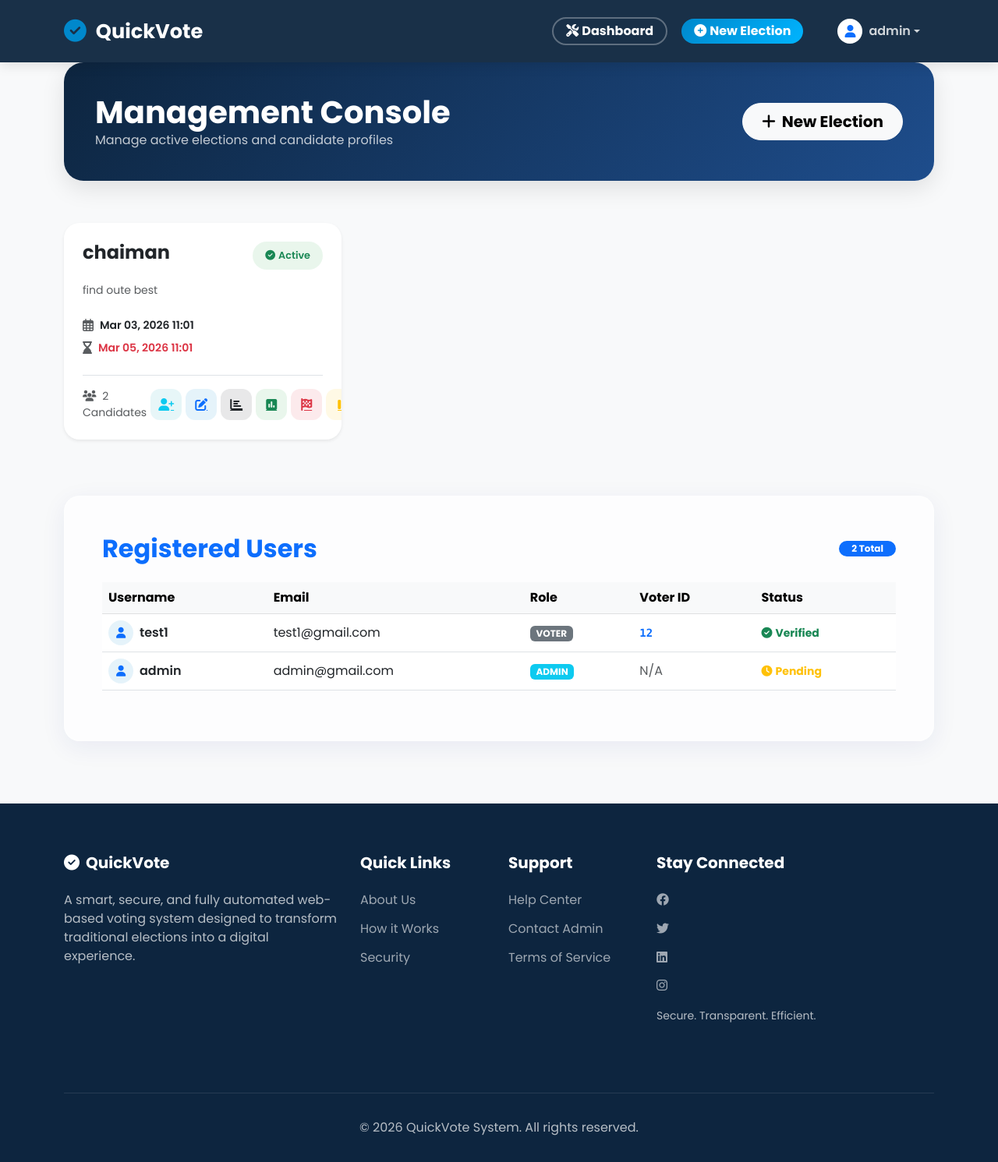
After one commit to syampencfraft/quick-vote, a Django app: page /admin-dashboard/ in a window 1280 px wide. The commit adds this page. Shown: the whole page at 78% size. Run offline with Django 5.2, Linux system fonts and the light colour scheme; a user stored in the database is signed in; data comes from the database, SQL or seed files in the repository; both versions use the stored data as it was after the commit.

Commit message:
Enhancement: Admin management system, role-based access control, and election lifecycle management

```diff
--- a/election/models.py
+++ b/election/models.py
@@ -7,6 +7,7 @@ class Election(models.Model):
     start_date = models.DateTimeField()
     end_date = models.DateTimeField()
     is_active = models.BooleanField(default=True)
+    results_published = models.BooleanField(default=False)
 
     def __str__(self):
         return self.title
--- a/election/urls.py
+++ b/election/urls.py
@@ -11,5 +11,12 @@ urlpatterns = [
     path('<int:election_id>/verify/', views.verify_face, name='verify_face'),
     path('<int:election_id>/vote/', views.cast_vote, name='cast_vote'),
     path('<int:election_id>/results/', views.election_results, name='election_results'),
+    path('admin-dashboard/', views.admin_dashboard, name='admin_dashboard'),
+    path('election/add/', views.add_election, name='add_election'),
+    path('election/<int:election_id>/edit/', views.edit_election, name='edit_election'),
+    path('election/<int:election_id>/toggle/', views.toggle_election, name='toggle_election'),
+    path('election/<int:election_id>/candidate/add/', views.add_candidate, name='add_candidate'),
+    path('election/<int:election_id>/toggle-results/', views.toggle_results, name='toggle_results'),
+    path('election/<int:election_id>/finish/', views.finish_election, name='finish_election'),
     path('feedback/', views.feedback_view, name='feedback'),
 ]
--- a/election/views.py
+++ b/election/views.py
@@ -7,17 +7,24 @@ from .models import Election, Candidate, Vote
 from users.utils_face import compare_faces
 from django.core.files.base import ContentFile
 import base64
+from django.contrib.auth.decorators import user_passes_test
+from users.models import User
+from .forms import ElectionForm, CandidateForm
 
 
 def first(request):
     return render(request, 'election/first_page.html')
 
 def election_list(request):
+    if request.user.is_authenticated and request.user.role == User.Role.ADMIN:
+        return redirect('admin_dashboard')
     elections = Election.objects.filter(is_active=True)
     return render(request, 'election/index.html', {'elections': elections})
 
 @login_required
 def election_detail(request, election_id):
+    if request.user.role == User.Role.ADMIN:
+        return redirect('admin_dashboard')
     election = get_object_or_404(Election, pk=election_id)
     candidates = election.candidates.all()
 
@@ -32,6 +39,8 @@ def election_detail(request, election_id):
 
 @login_required
 def verify_face(request, election_id):
+    if request.user.role == User.Role.ADMIN:
+        return JsonResponse({'success': False, 'message': 'Admins cannot participate in elections.'})
     if request.method == 'POST':
         image_data = request.POST.get('image')
 
@@ -69,6 +78,9 @@ def verify_face(request, election_id):
 
 @login_required
 def cast_vote(request, election_id):
+    if request.user.role == User.Role.ADMIN:
+        messages.error(request, "Admins cannot participate in elections.")
+        return redirect('admin_dashboard')
     if request.method == 'POST':
         election = get_object_or_404(Election, pk=election_id)
         candidate_id = request.POST.get('candidate')
@@ -97,6 +109,12 @@ def cast_vote(request, election_id):
 @login_required
 def election_results(request, election_id):
     election = get_object_or_404(Election, pk=election_id)
+
+    # Only Admin can see results if they aren't published yet
+    if not election.results_published and request.user.role != User.Role.ADMIN:
+        messages.warning(request, "Results for this election have not been published yet.")
+        return redirect('election_list')
+
     candidates = election.candidates.all()
 
     results = []
@@ -120,6 +138,89 @@ def election_results(request, election_id):
         'total_votes': total_votes
     })
 
+@login_required
+@user_passes_test(lambda u: u.role == User.Role.ADMIN)
+def admin_dashboard(request):
+    elections = Election.objects.all().order_by('-start_date')
+    users = User.objects.all().order_by('-date_joined')
+    return render(request, 'election/admin_dashboard.html', {
+        'elections': elections,
+        'users': users
+    })
+
+@login_required
+@user_passes_test(lambda u: u.role == User.Role.ADMIN)
+def add_election(request):
+    if request.method == 'POST':
+        form = ElectionForm(request.POST)
+        if form.is_valid():
+            form.save()
+            messages.success(request, "Election created successfully!")
+            return redirect('admin_dashboard')
+    else:
+        form = ElectionForm()
+    return render(request, 'election/election_form.html', {'form': form, 'title': 'Create New Election'})
+
+@login_required
+@user_passes_test(lambda u: u.role == User.Role.ADMIN)
+def edit_election(request, election_id):
+    election = get_object_or_404(Election, pk=election_id)
+    if request.method == 'POST':
+        form = ElectionForm(request.POST, instance=election)
+        if form.is_valid():
+            form.save()
+            messages.success(request, "Election updated successfully!")
+            return redirect('admin_dashboard')
+    else:
+        form = ElectionForm(instance=election)
+    return render(request, 'election/election_form.html', {'form': form, 'title': 'Edit Election'})
+
+@login_required
+@user_passes_test(lambda u: u.role == User.Role.ADMIN)
+def add_candidate(request, election_id):
+    election = get_object_or_404(Election, pk=election_id)
+    if request.method == 'POST':
+        form = CandidateForm(request.POST, request.FILES)
+        if form.is_valid():
+            candidate = form.save(commit=False)
+            candidate.election = election
+            candidate.save()
+            messages.success(request, f"Candidate added to {election.title}")
+            return redirect('admin_dashboard')
+    else:
+        form = CandidateForm()
+    return render(request, 'election/candidate_form.html', {'form': form, 'election': election})
+
+@login_required
+@user_passes_test(lambda u: u.role == User.Role.ADMIN)
+def toggle_election(request, election_id):
+    election = get_object_or_404(Election, pk=election_id)
+    election.is_active = not election.is_active
+    election.save()
+    status = "activated" if election.is_active else "deactivated"
+    messages.success(request, f"Election {status} successfully!")
+    return redirect('admin_dashboard')
+
+@login_required
+@user_passes_test(lambda u: u.role == User.Role.ADMIN)
+def toggle_results(request, election_id):
+    election = get_object_or_404(Election, pk=election_id)
+    election.results_published = not election.results_published
+    election.save()
+    status = "published" if election.results_published else "hidden"
+    messages.success(request, f"Election results are now {status}!")
+    return redirect('admin_dashboard')
+
+@login_required
+@user_passes_test(lambda u: u.role == User.Role.ADMIN)
+def finish_election(request, election_id):
+    election = get_object_or_404(Election, pk=election_id)
+    election.is_active = False
+    election.results_published = True
+    election.save()
+    messages.success(request, f"Election '{election.title}' has been finished and results are now public!")
+    return redirect('admin_dashboard')
+
 def feedback_view(request):
     from .models import Feedback
     if request.method == 'POST':
--- a/smart_vote/settings.py
+++ b/smart_vote/settings.py
@@ -132,3 +132,6 @@ DEFAULT_AUTO_FIELD = 'django.db.models.BigAutoField'
 
 # Email Backend for development (prints to console)
 EMAIL_BACKEND = 'django.core.mail.backends.console.EmailBackend'
+
+LOGIN_URL = '/users/login/'
+LOGIN_REDIRECT_URL = '/'
--- a/templates/base.html
+++ b/templates/base.html
@@ -246,9 +246,24 @@
             <div class="collapse navbar-collapse" id="navbarNav">
                 <ul class="navbar-nav ms-auto align-items-center">
                     {% if user.is_authenticated %}
+                    {% if user.role == 'ADMIN' %}
+                    <li class="nav-item">
+                        <a class="nav-link btn btn-auth btn-login px-3 py-1 me-2 mb-2 mb-lg-0"
+                            href="{% url 'admin_dashboard' %}">
+                            <i class="fas fa-tools me-1"></i>Dashboard
+                        </a>
+                    </li>
+                    <li class="nav-item">
+                        <a class="nav-link btn btn-auth btn-register px-3 py-1" href="{% url 'add_election' %}">
+                            <i class="fas fa-plus-circle me-1"></i>New Election
+                        </a>
+                    </li>
+                    {% endif %}
+                    {% if user.role == 'VOTER' %}
                     <li class="nav-item">
                         <a class="nav-link" href="{% url 'dashboard' %}">Dashboard</a>
                     </li>
+                    {% endif %}
                     <!-- User Dropdown -->
                     <li class="nav-item dropdown ms-lg-3">
                         <a class="nav-link dropdown-toggle d-flex align-items-center" href="#" id="navbarDropdown"
--- /dev/null
+++ b/templates/election/admin_dashboard.html
@@ -0,0 +1,240 @@
+{% extends 'base.html' %}
+{% block title %}Admin Dashboard - QuickVote{% endblock %}
+
+{% block extra_head %}
+<style>
+    .dashboard-header {
+        background: linear-gradient(135deg, var(--primary-color) 0%, #1e4d8c 100%);
+        color: white;
+        padding: 40px;
+        border-radius: 25px;
+        margin-bottom: 30px;
+        box-shadow: 0 10px 30px rgba(0, 0, 0, 0.1);
+    }
+
+    .election-card {
+        transition: all 0.3s ease;
+        border: none;
+        border-radius: 20px;
+        overflow: hidden;
+    }
+
+    .election-card:hover {
+        transform: translateY(-5px);
+        box-shadow: 0 15px 35px rgba(0, 0, 0, 0.1);
+    }
+
+    .status-badge {
+        padding: 8px 16px;
+        border-radius: 50px;
+        font-weight: 600;
+        font-size: 0.8rem;
+    }
+
+    .action-btn {
+        width: 40px;
+        height: 40px;
+        border-radius: 12px;
+        display: inline-flex;
+        align-items: center;
+        justify-content: center;
+        transition: all 0.2s;
+        margin-left: 5px;
+    }
+
+    .action-btn:hover {
+        transform: scale(1.1);
+    }
+
+    .bg-success-soft {
+        background-color: rgba(40, 167, 69, 0.1);
+    }
+
+    .bg-danger-soft {
+        background-color: rgba(220, 53, 69, 0.1);
+    }
+
+    .bg-primary-soft {
+        background-color: rgba(0, 136, 204, 0.1);
+    }
+
+    .bg-info-soft {
+        background-color: rgba(23, 162, 184, 0.1);
+    }
+
+    .bg-warning-soft {
+        background-color: rgba(255, 193, 7, 0.1);
+    }
+
+    .bg-secondary-soft {
+        background-color: rgba(108, 117, 125, 0.1);
+    }
+
+    .bg-dark-soft {
+        background-color: rgba(33, 37, 41, 0.1);
+    }
+
+    .bg-danger-soft {
+        background-color: rgba(220, 53, 69, 0.1);
+    }
+</style>
+{% endblock %}
+
+{% block content %}
+<div class="row items-center mb-4">
+    <div class="col-md-12">
+        <div class="dashboard-header d-flex justify-content-between align-items-center animate-up">
+            <div>
+                <h1 class="fw-bold mb-0">Management Console</h1>
+                <p class="opacity-75 mb-0">Manage active elections and candidate profiles</p>
+            </div>
+            <a href="{% url 'add_election' %}" class="btn btn-light btn-lg rounded-pill px-4 fw-bold">
+                <i class="fas fa-plus me-2"></i>New Election
+            </a>
+        </div>
+    </div>
+</div>
+
+<div class="row">
+    {% for election in elections %}
+    <div class="col-md-6 col-lg-4 mb-4 animate-up">
+        <div class="card election-card h-100 shadow-sm">
+            <div class="card-body p-4">
+                <div class="d-flex justify-content-between align-items-start mb-3">
+                    <h4 class="fw-bold mb-0 text-truncate" style="max-width: 70%;">{{ election.title }}</h4>
+                    {% if election.is_active %}
+                    <span class="status-badge bg-success-soft text-success">
+                        <i class="fas fa-check-circle me-1"></i>Active
+                    </span>
+                    {% else %}
+                    <span class="status-badge bg-danger-soft text-danger">
+                        <i class="fas fa-times-circle me-1"></i>Inactive
+                    </span>
+                    {% endif %}
+                </div>
+
+                <p class="text-muted small mb-4 line-clamp-2">{{ election.description }}</p>
+
+                <div class="mb-4">
+                    <div class="d-flex align-items-center mb-2">
+                        <i class="far fa-calendar-alt text-muted me-2"></i>
+                        <span class="small fw-semibold">{{ election.start_date|date:"M d, Y H:i" }}</span>
+                    </div>
+                    <div class="d-flex align-items-center">
+                        <i class="fas fa-hourglass-end text-muted me-2"></i>
+                        <span class="small fw-semibold text-danger">{{ election.end_date|date:"M d, Y H:i" }}</span>
+                    </div>
+                </div>
+
+                <div class="d-flex justify-content-between align-items-center mt-3 pt-3 border-top">
+                    <div class="text-muted small">
+                        <i class="fas fa-users me-1"></i> {{ election.candidates.count }} Candidates
+                    </div>
+                    <div class="d-flex">
+                        <a href="{% url 'add_candidate' election.id %}" class="action-btn bg-info-soft text-info"
+                            title="Add Candidate">
+                            <i class="fas fa-user-plus"></i>
+                        </a>
+                        <a href="{% url 'edit_election' election.id %}" class="action-btn bg-primary-soft text-primary"
+                            title="Edit Election">
+                            <i class="fas fa-edit"></i>
+                        </a>
+                        <a href="{% url 'election_results' election.id %}" class="action-btn bg-dark-soft text-dark"
+                            title="View Current Results">
+                            <i class="fas fa-chart-bar"></i>
+                        </a>
+                        <a href="{% url 'toggle_results' election.id %}"
+                            class="action-btn {% if election.results_published %}bg-success-soft text-success{% else %}bg-secondary-soft text-secondary{% endif %}"
+                            title="{% if election.results_published %}Unpublish Results{% else %}Publish Results{% endif %}">
+                            <i class="fas fa-poll"></i>
+                        </a>
+                        {% if election.is_active %}
+                        <a href="{% url 'finish_election' election.id %}" class="action-btn bg-danger-soft text-danger"
+                            title="Finish & Publish Results">
+                            <i class="fas fa-flag-checkered"></i>
+                        </a>
+                        {% endif %}
+                        <a href="{% url 'toggle_election' election.id %}"
+                            class="action-btn {% if election.is_active %}bg-warning-soft text-warning{% else %}bg-success-soft text-success{% endif %}"
+                            title="{% if election.is_active %}Deactivate{% else %}Activate{% endif %}">
+                            <i class="fas {% if election.is_active %}fa-pause{% else %}fa-play{% endif %}"></i>
+                        </a>
+                    </div>
+                </div>
+            </div>
+        </div>
+    </div>
+    {% empty %}
+    <div class="col-12 text-center py-5">
+        <div class="opacity-50">
+            <i class="fas fa-box-open fa-4x mb-3"></i>
+            <h3>No elections found</h3>
+            <p>Start by creating your first election.</p>
+        </div>
+    </div>
+    {% endfor %}
+</div>
+
+<!-- Users List Section -->
+<div class="row mt-5">
+    <div class="col-12 animate-up">
+        <div class="glass-card p-5">
+            <div class="d-flex justify-content-between align-items-center mb-4">
+                <h2 class="fw-bold mb-0 text-primary">Registered Users</h2>
+                <span class="badge bg-primary rounded-pill px-3">{{ users.count }} Total</span>
+            </div>
+
+            <div class="table-responsive">
+                <table class="table table-hover align-middle">
+                    <thead class="table-light">
+                        <tr>
+                            <th>Username</th>
+                            <th>Email</th>
+                            <th>Role</th>
+                            <th>Voter ID</th>
+                            <th>Status</th>
+                        </tr>
+                    </thead>
+                    <tbody>
+                        {% for user in users %}
+                        <tr>
+                            <td>
+                                <div class="d-flex align-items-center">
+                                    <div class="bg-primary-soft text-primary rounded-circle d-flex align-items-center justify-content-center me-2"
+                                        style="width: 32px; height: 32px;">
+                                        <i class="fas fa-user small"></i>
+                                    </div>
+                                    <span class="fw-semibold">{{ user.username }}</span>
+                                </div>
+                            </td>
+                            <td>{{ user.email }}</td>
+                            <td>
+                                <span
+                                    class="badge {% if user.role == 'ADMIN' %}bg-info{% else %}bg-secondary{% endif %}">
+                                    {{ user.role }}
+                                </span>
+                            </td>
+                            <td>
+                                {% if user.student_profile %}
+                                <code class="text-primary fw-bold">{{ user.student_profile.roll_no }}</code>
+                                {% else %}
+                                <span class="text-muted italic">N/A</span>
+                                {% endif %}
+                            </td>
+                            <td>
+                                {% if user.is_verified %}
+                                <span class="text-success small fw-bold"><i
+                                        class="fas fa-check-circle me-1"></i>Verified</span>
+                                {% else %}
+                                <span class="text-warning small fw-bold"><i class="fas fa-clock me-1"></i>Pending</span>
+                                {% endif %}
+                            </td>
+                        </tr>
+                        {% endfor %}
+                    </tbody>
+                </table>
+            </div>
+        </div>
+    </div>
+</div>
+{% endblock %}
--- a/users/forms.py
+++ b/users/forms.py
@@ -5,13 +5,13 @@ from .models import User, StudentProfile
 class CustomUserCreationForm(UserCreationForm):
     class Meta:
         model = User
-        fields = ('username', 'email', 'role', 'mobile_number')
+        fields = ('username', 'email', 'mobile_number')
 
 class OTPForm(forms.Form):
     otp = forms.CharField(max_length=6, label="Enter OTP")
 
 class StudentProfileForm(forms.ModelForm):
-    face_image = forms.ImageField(help_text="Upload a clear photo of your face for authentication.")
+    face_image = forms.ImageField(required=False, help_text="Capture a clear photo of your face for authentication.")
 
     class Meta:
         model = StudentProfile
--- a/users/models.py
+++ b/users/models.py
@@ -10,6 +10,11 @@ class User(AbstractUser):
     role = models.CharField(max_length=50, choices=Role.choices, default=Role.VOTER)
     mobile_number = models.CharField(max_length=10, blank=True, null=True)
     is_verified = models.BooleanField(default=False)
+
+    def save(self, *args, **kwargs):
+        if self.is_superuser:
+            self.role = self.Role.ADMIN
+        super().save(*args, **kwargs)
 
     def __str__(self):
         return self.username
```
Also changed, not shown: election/forms.py (added, +23 -0 lines), templates/election/candidate_form.html (added, +40 -0 lines), templates/election/detail.html (+6 -1 lines), templates/election/election_form.html (added, +39 -0 lines), templates/election/index.html (+21 -5 lines), templates/users/voter_profile.html (+108 -17 lines), users/views.py (+34 -5 lines), db.sqlite3, election/migrations/0003_election_results_published.py (added), 1 other file.
